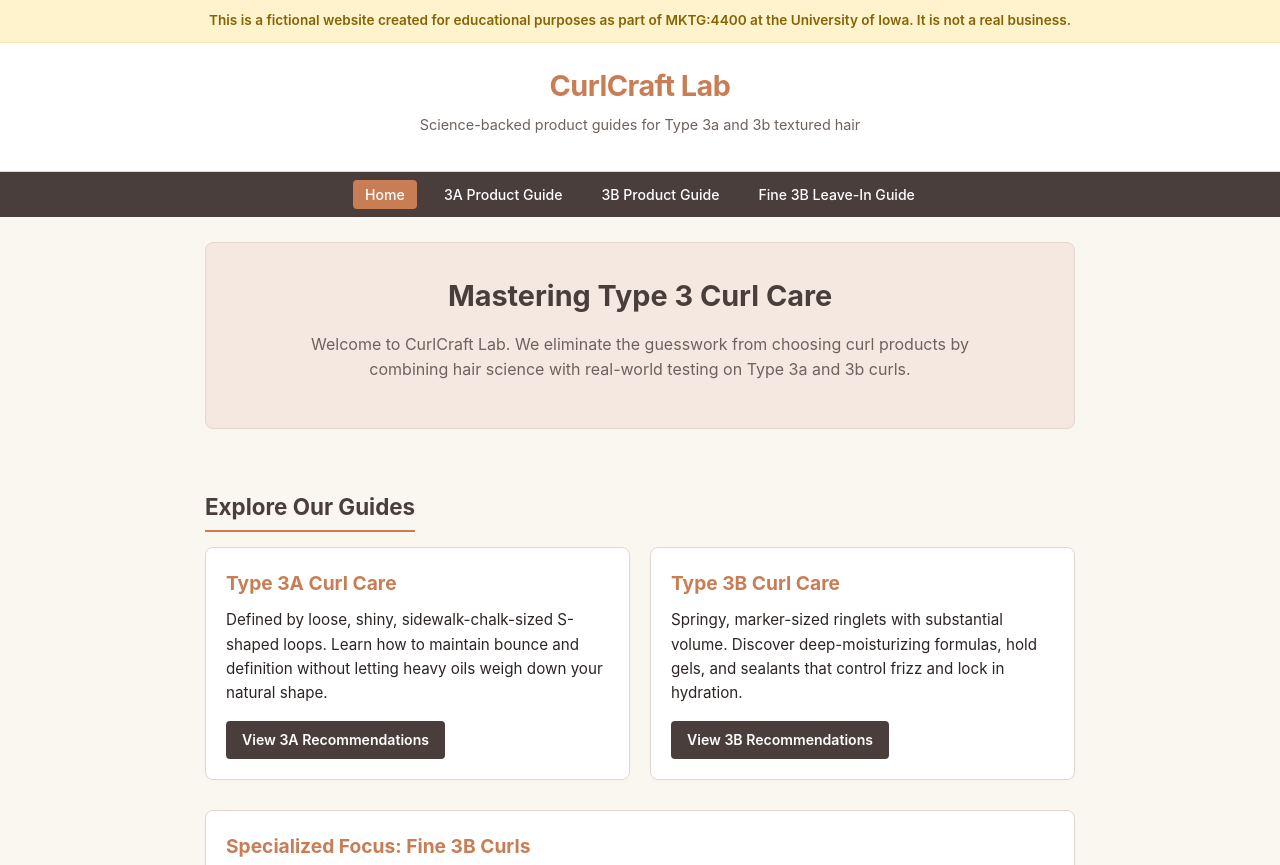
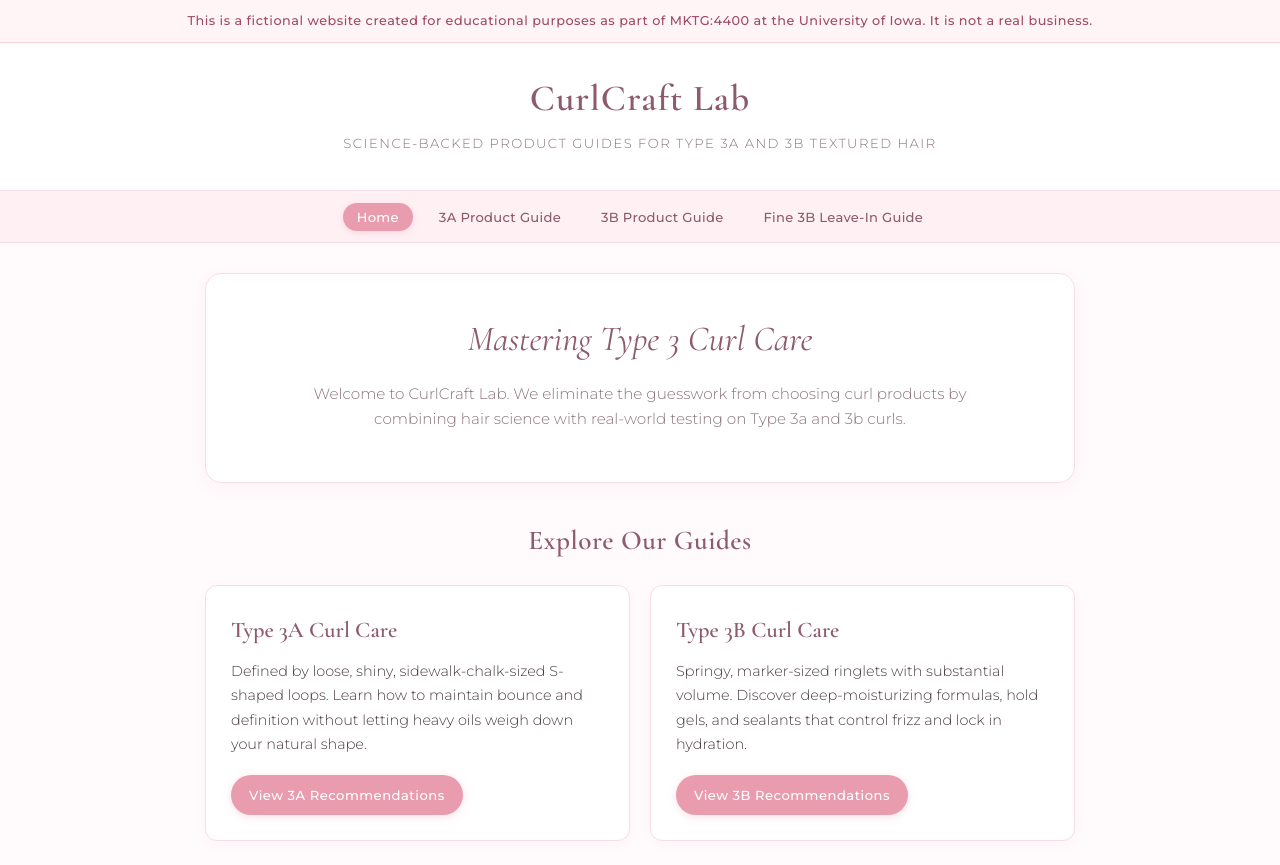
Before and after one commit to fatima4206/curly-hair-care, a plain HTML site: page index.html in a window 1280 px wide. Shown: the top 865 px of the page. Drawn offline with nearby package versions, Linux system fonts and the light colour scheme.

Commit message:
update index.html
changed appearance to match with audience (girly, feminine)

```diff
--- a/index.html
+++ b/index.html
@@ -4,19 +4,24 @@
   <meta charset="UTF-8">
   <meta name="viewport" content="width=device-width, initial-scale=1.0">
   <title>CurlCraft Lab | Type 3 Curl Guide</title>
+  <link rel="preconnect" href="https://fonts.googleapis.com">
+  <link rel="preconnect" href="https://fonts.gstatic.com" crossorigin>
+  <link href="https://fonts.googleapis.com/css2?family=Cormorant+Garamond:ital,wght@0,500;0,600;1,400&family=Montserrat:wght@300;400;500;600&display=swap" rel="stylesheet">
   <style>
     :root {
-      --primary: #4A3E3D;
-      --accent: #C87D55;
-      --accent-light: #F4E8E1;
-      --bg-light: #FAF6F0;
+      --primary: #8E5B6E;
+      --accent: #E89CAE;
+      --accent-light: #FFF0F4;
+      --bg-light: #FFFAFC;
       --card-bg: #FFFFFF;
-      --text-main: #2C2523;
-      --text-muted: #6E625E;
-      --notice-bg: #FFF3CD;
-      --notice-border: #FFEBAA;
-      --notice-text: #856404;
-      --border-color: #E2D7CE;
+      --text-main: #4A3B40;
+      --text-muted: #8A737C;
+      --notice-bg: #FFF5F7;
+      --notice-border: #FAD0DD;
+      --notice-text: #9E4A68;
+      --border-color: #F7DDE5;
+      --font-serif: 'Cormorant Garamond', Georgia, serif;
+      --font-sans: 'Montserrat', sans-serif;
     }
 
     * {
@@ -26,8 +31,9 @@
     }
 
     body {
-      font-family: -apple-system, BlinkMacSystemFont, "Segoe UI", Roboto, Helvetica, Arial, sans-serif;
-      line-height: 1.6;
+      font-family: var(--font-sans);
+      font-weight: 300;
+      line-height: 1.7;
       color: var(--text-main);
       background-color: var(--bg-light);
       display: flex;
@@ -41,8 +47,9 @@
       color: var(--notice-text);
       text-align: center;
       padding: 10px 15px;
-      font-size: 0.85rem;
-      font-weight: 600;
+      font-size: 0.8rem;
+      font-weight: 500;
+      letter-spacing: 0.5px;
     }
 
     .educational-notice.footer-notice {
@@ -54,27 +61,31 @@
     header {
       background-color: var(--card-bg);
       border-bottom: 1px solid var(--border-color);
-      padding: 20px 15px;
+      padding: 25px 15px 20px 15px;
       text-align: center;
     }
 
     .site-title {
-      font-size: 1.8rem;
-      color: var(--accent);
-      font-weight: 700;
-      letter-spacing: -0.5px;
-      margin-bottom: 4px;
+      font-family: var(--font-serif);
+      font-size: 2.3rem;
+      color: var(--primary);
+      font-weight: 600;
+      letter-spacing: 1px;
+      margin-bottom: 2px;
     }
 
     .site-tagline {
-      font-size: 0.9rem;
+      font-size: 0.82rem;
       color: var(--text-muted);
+      text-transform: uppercase;
+      letter-spacing: 1.5px;
       margin-bottom: 15px;
     }
 
     nav {
-      background-color: var(--primary);
-      padding: 10px;
+      background-color: var(--accent-light);
+      border-bottom: 1px solid var(--border-color);
+      padding: 12px 10px;
       position: sticky;
       top: 0;
       z-index: 100;
@@ -85,67 +96,75 @@
       display: flex;
       flex-wrap: wrap;
       justify-content: center;
-      gap: 10px 15px;
+      gap: 8px 12px;
     }
 
     nav a {
-      color: #FFFFFF;
+      color: var(--primary);
       text-decoration: none;
-      font-size: 0.88rem;
+      font-size: 0.82rem;
       font-weight: 500;
-      padding: 6px 12px;
-      border-radius: 4px;
-      transition: background-color 0.2s ease;
+      padding: 6px 14px;
+      border-radius: 20px;
+      transition: all 0.25s ease;
+      letter-spacing: 0.3px;
     }
 
     nav a:hover, nav a.active {
       background-color: var(--accent);
+      color: #FFFFFF;
+      box-shadow: 0 2px 6px rgba(232, 156, 174, 0.3);
     }
 
     .container {
       max-width: 900px;
       margin: 0 auto;
-      padding: 25px 15px;
+      padding: 30px 15px;
       width: 100%;
       flex: 1;
     }
 
     .hero {
-      background-color: var(--accent-light);
-      border-radius: 8px;
-      padding: 30px 20px;
+      background-color: var(--card-bg);
+      border-radius: 16px;
+      padding: 35px 25px;
       text-align: center;
-      margin-bottom: 30px;
+      margin-bottom: 35px;
       border: 1px solid var(--border-color);
+      box-shadow: 0 4px 15px rgba(232, 156, 174, 0.08);
     }
 
     .hero h1 {
-      font-size: 1.8rem;
+      font-family: var(--font-serif);
+      font-size: 2.2rem;
+      font-weight: 500;
       color: var(--primary);
       margin-bottom: 12px;
+      font-style: italic;
     }
 
     .hero p {
       color: var(--text-muted);
       max-width: 700px;
       margin: 0 auto 15px auto;
-      font-size: 1rem;
+      font-size: 0.95rem;
     }
 
     .section-title {
-      font-size: 1.4rem;
+      font-family: var(--font-serif);
+      font-size: 1.7rem;
+      font-weight: 600;
       color: var(--primary);
-      margin: 30px 0 15px 0;
-      border-bottom: 2px solid var(--accent);
-      padding-bottom: 5px;
-      display: inline-block;
+      margin: 35px 0 20px 0;
+      text-align: center;
+      letter-spacing: 0.5px;
     }
 
     .grid-2 {
       display: grid;
       grid-template-columns: 1fr;
       gap: 20px;
-      margin-bottom: 30px;
+      margin-bottom: 35px;
     }
 
     @media (min-width: 600px) {
@@ -157,50 +176,56 @@
     .card {
       background-color: var(--card-bg);
       border: 1px solid var(--border-color);
-      border-radius: 8px;
-      padding: 20px;
-      box-shadow: 0 2px 4px rgba(0,0,0,0.02);
+      border-radius: 12px;
+      padding: 25px;
+      box-shadow: 0 3px 12px rgba(232, 156, 174, 0.05);
     }
 
     .card h3 {
-      color: var(--accent);
+      font-family: var(--font-serif);
+      font-size: 1.4rem;
+      color: var(--primary);
       margin-bottom: 10px;
-      font-size: 1.2rem;
     }
 
     .card p {
-      font-size: 0.95rem;
+      font-size: 0.9rem;
       color: var(--text-main);
-      margin-bottom: 15px;
+      margin-bottom: 18px;
     }
 
     .btn {
       display: inline-block;
-      background-color: var(--primary);
+      background-color: var(--accent);
       color: #FFFFFF;
-      padding: 8px 16px;
+      padding: 9px 18px;
       text-decoration: none;
-      border-radius: 4px;
-      font-size: 0.88rem;
-      font-weight: 600;
+      border-radius: 20px;
+      font-size: 0.82rem;
+      font-weight: 500;
+      letter-spacing: 0.5px;
+      transition: all 0.25s ease;
+      box-shadow: 0 2px 8px rgba(232, 156, 174, 0.3);
     }
 
     .btn:hover {
-      background-color: var(--accent);
+      background-color: var(--primary);
+      box-shadow: 0 4px 12px rgba(142, 91, 110, 0.3);
     }
 
     .team-section {
       background-color: var(--card-bg);
       border: 1px solid var(--border-color);
-      border-radius: 8px;
-      padding: 20px;
-      margin-top: 30px;
+      border-radius: 12px;
+      padding: 25px;
+      margin-top: 35px;
+      box-shadow: 0 3px 12px rgba(232, 156, 174, 0.05);
     }
 
     .bio {
-      margin-top: 15px;
-      padding-top: 15px;
-      border-top: 1px dashed var(--border-color);
+      margin-top: 18px;
+      padding-top: 18px;
+      border-top: 1px solid var(--accent-light);
     }
 
     .bio:first-of-type {
@@ -209,34 +234,41 @@
     }
 
     .bio h4 {
+      font-family: var(--font-serif);
+      font-size: 1.2rem;
       color: var(--primary);
-      font-size: 1rem;
     }
 
     .bio span {
-      font-size: 0.82rem;
+      font-size: 0.75rem;
       color: var(--accent);
       font-weight: 600;
       text-transform: uppercase;
+      letter-spacing: 1px;
       display: block;
-      margin-bottom: 5px;
+      margin-bottom: 6px;
+    }
+
+    .bio p {
+      font-size: 0.9rem;
     }
 
     footer {
-      background-color: var(--primary);
-      color: #FFFFFF;
+      background-color: var(--card-bg);
+      border-top: 1px solid var(--border-color);
+      color: var(--text-muted);
       text-align: center;
       margin-top: auto;
     }
 
     .footer-content {
       padding: 20px 15px;
-      font-size: 0.85rem;
+      font-size: 0.8rem;
     }
 
     .footer-content p {
       margin-bottom: 5px;
-      color: #D3C9C4;
+      color: var(--text-muted);
     }
   </style>
 </head>
```
